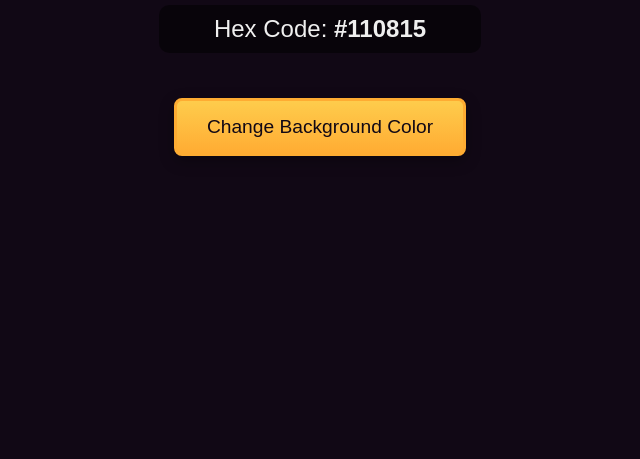
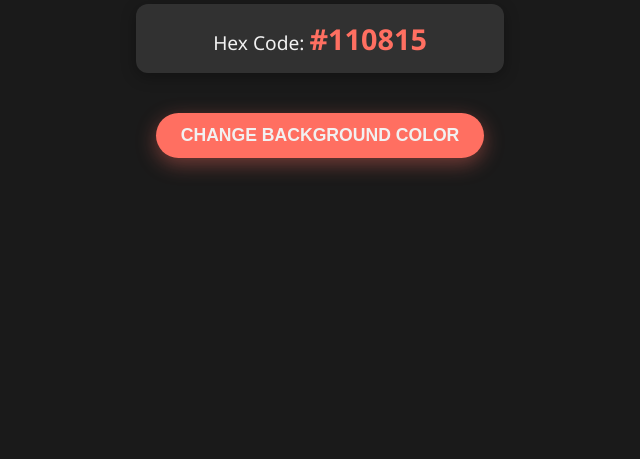
Before and after one commit to KhushiSharma0313/Random-background-color-changer, a plain HTML site: page index.html in a window 1280 px wide. Shown: the part 341-800 px from the top of the page, without its empty margins (320-960 px from the left). Drawn offline with Linux system fonts and the light colour scheme.

Commit message:
Update styles.css

```diff
--- a/styles.css
+++ b/styles.css
@@ -7,57 +7,62 @@
 }
 
 :root {
-  --yellow: #f1be32;
-  --golden-yellow: #feac32;
-  --dark-purple: #110815;
-  --light-grey: #efefef;
+  --primary-color: #1a1a1a;
+  --secondary-color: #f1f1f1;
+  --highlight-color: #ff6f61;
+  --button-color: #ff6f61;
+  --button-hover-color: #ff3d2e;
+  --container-bg-color: rgba(255, 255, 255, 0.1);
 }
 
 body {
-  background-color: var(--dark-purple);
-  color: var(--light-grey);
-  text-align: center;
-  font-family: Arial, sans-serif;
+  background-color: var(--primary-color);
+  color: var(--secondary-color);
+  font-family: 'Segoe UI', Tahoma, Geneva, Verdana, sans-serif;
   display: flex;
   flex-direction: column;
   align-items: center;
   justify-content: center;
   height: 100vh;
+  text-align: center;
   transition: background-color 1s ease;
 }
 
 .bg-information-container {
-  margin: 20px 0 30px;
-  font-size: 1.5rem;
-  padding: 10px 20px;
-  background: rgba(0, 0, 0, 0.5);
-  border-radius: 10px;
+  margin: 20px 0;
+  padding: 15px 25px;
+  background: var(--container-bg-color);
+  border-radius: 12px;
+  box-shadow: 0 4px 15px rgba(0, 0, 0, 0.3);
+  font-size: 1.2rem;
 }
 
 .btn {
   cursor: pointer;
-  padding: 15px 30px;
-  margin: 15px;
-  color: var(--dark-purple);
-  background-color: var(--golden-yellow);
-  background-image: linear-gradient(#fecc4c, #ffac33);
-  border: 3px solid var(--golden-yellow);
-  border-radius: 8px;
-  font-size: 1.2rem;
-  transition: background-image 0.3s ease, transform 0.2s ease, box-shadow 0.3s ease;
-  box-shadow: 0 5px 15px rgba(0, 0, 0, 0.3);
+  padding: 12px 25px;
+  margin: 20px;
+  color: var(--secondary-color);
+  background-color: var(--button-color);
+  border: none;
+  border-radius: 50px;
+  font-size: 1.1rem;
+  font-weight: bold;
+  text-transform: uppercase;
+  transition: background-color 0.3s ease, transform 0.2s ease, box-shadow 0.3s ease;
+  box-shadow: 0 6px 20px rgba(255, 111, 97, 0.4);
 }
 
 .btn:hover {
-  background-image: linear-gradient(#ffcc4c, #f89808);
-  transform: translateY(-5px);
-  box-shadow: 0 10px 20px rgba(0, 0, 0, 0.4);
+  background-color: var(--button-hover-color);
+  transform: translateY(-3px);
+  box-shadow: 0 10px 25px rgba(255, 61, 46, 0.5);
 }
 
 #bg-hex-code {
   font-weight: bold;
-  font-size: 1.5rem;
-  margin-top: 10px;
+  font-size: 1.8rem;
+  color: var(--highlight-color);
+  margin-top: 15px;
   animation: fadeIn 0.5s ease;
 }
 
```
